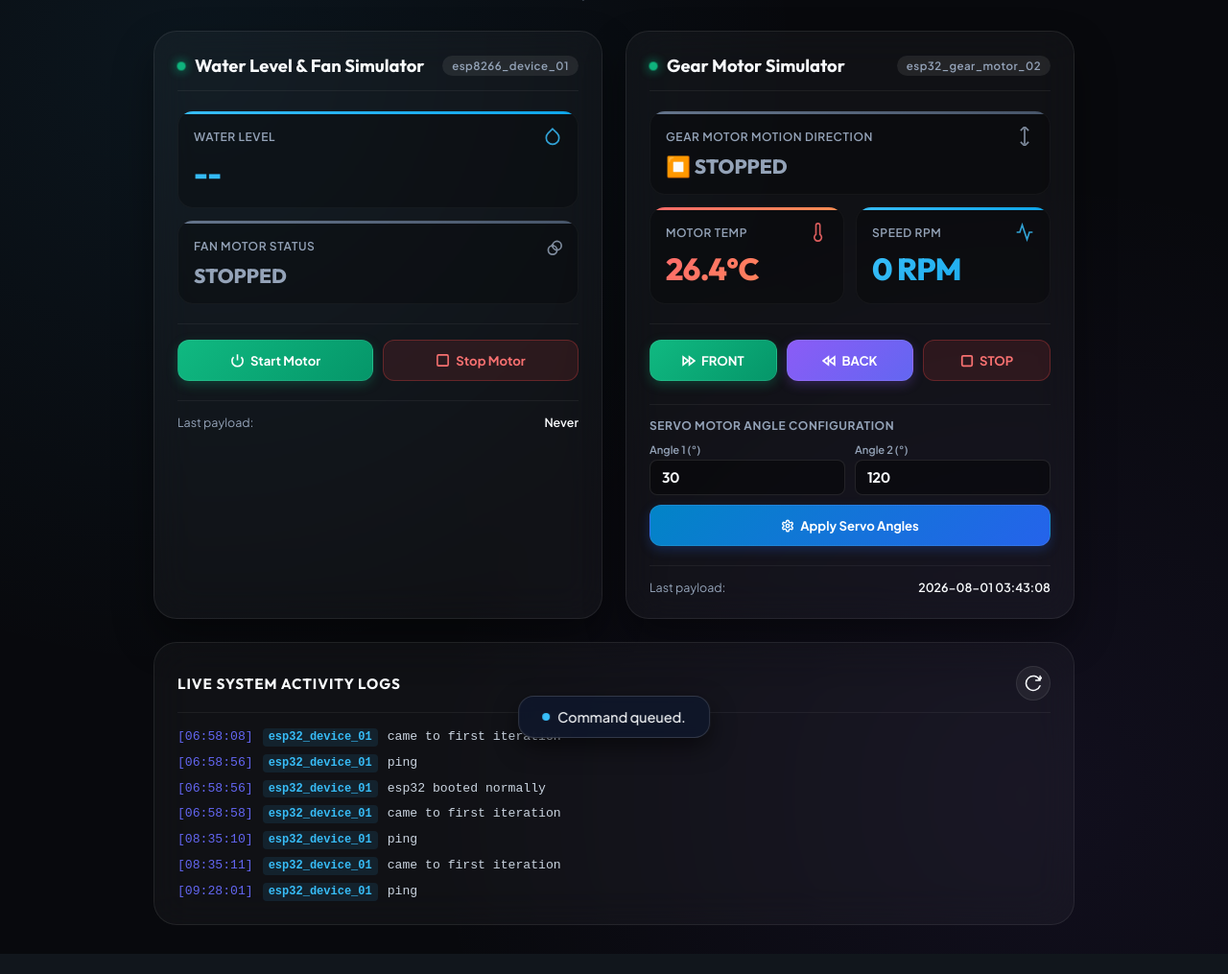
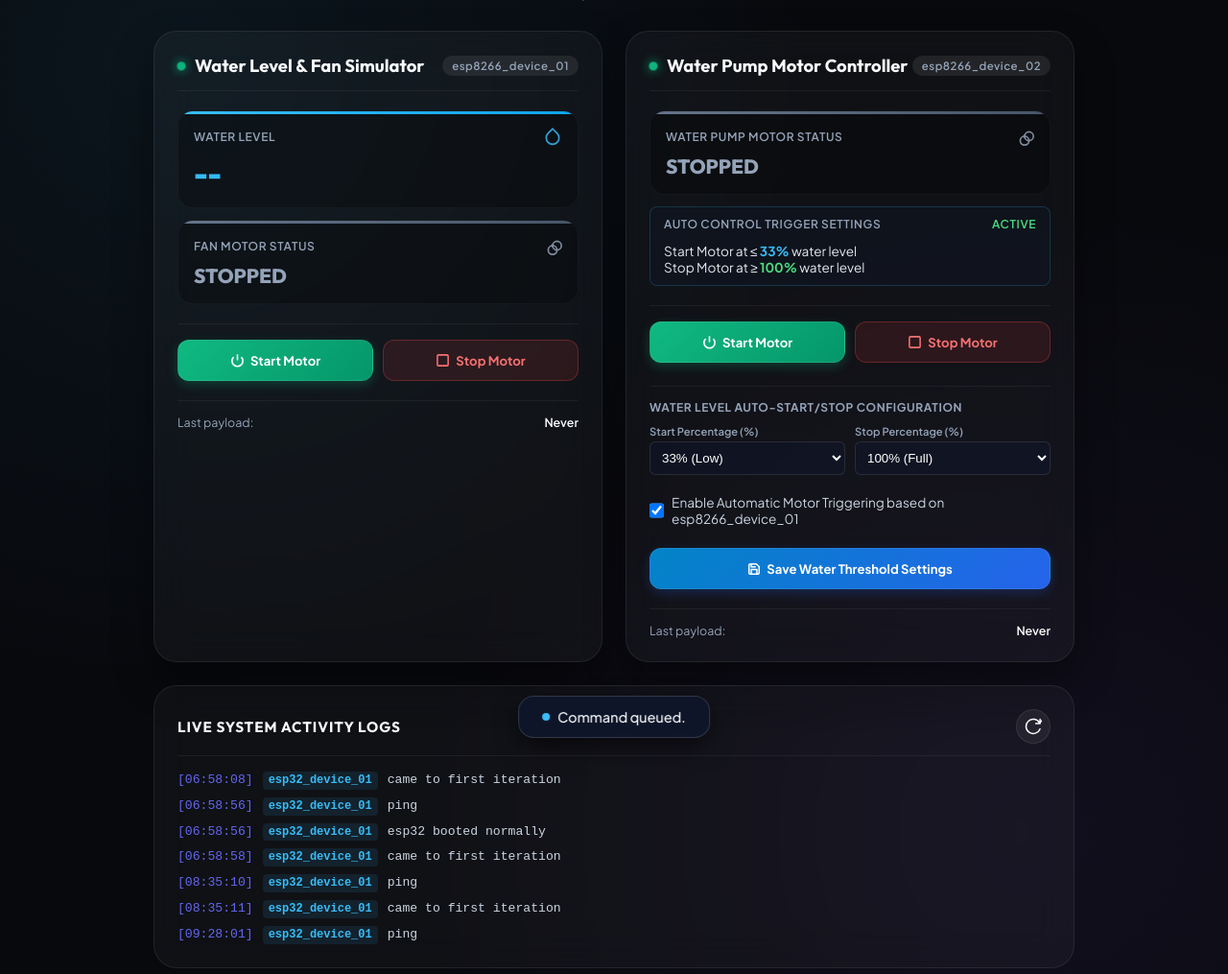
Before and after one commit to premkumarp94/premkumarp94-django_esp32, a Django app: page /api/status/ in a window 1280 px wide. Shown: the part 107-1122 px from the top of the page at 96% size. Before the commit the page ends 1101 px from the top, so only its background shows below. Run offline with Django 5.2, Linux system fonts and the light colour scheme; data comes from the database, SQL or seed files in the repository; both versions use the stored data as it was after the commit.

Commit message:
DJANGO_ESP32_2026_08_10_20_06_52

```diff
--- a/api/templates/api/status.html
+++ b/api/templates/api/status.html
@@ -627,112 +627,103 @@
         </div>
 
 
-        <!-- CARD 2: ESP32 Gear Motor Client (esp32_gear_motor_02) -->
-        <div class="device-card" id="card-esp32_gear_motor_02">
+        <!-- CARD 2: ESP8266 Motor Controller (esp8266_device_02) -->
+        <div class="device-card" id="card-esp8266_device_02">
             <div class="card-header">
                 <div class="device-title">
                     <span class="status-dot"></span>
-                    <span class="device-name">Gear Motor Simulator</span>
+                    <span class="device-name">Water Pump Motor Controller</span>
                 </div>
-                <span class="device-badge" id="badge-esp32_gear_motor_02">esp32_gear_motor_02</span>
+                <span class="device-badge" id="badge-esp8266_device_02">esp8266_device_02</span>
             </div>
 
             <div class="readings-container">
-                <!-- Motor Direction / State Box -->
-                <div class="reading-box full-width motor-state {% if device_02.motor_status == 'front' %}front-dir{% elif device_02.motor_status == 'back' %}back-dir{% endif %}" id="motor-box-esp32_gear_motor_02">
+                <!-- Motor State Box -->
+                <div class="reading-box full-width motor-state {% if device_02.motor_status == 'started' %}running{% endif %}" id="motor-box-esp8266_device_02">
                     <div class="reading-label">
-                        <span>Gear Motor Motion Direction</span>
+                        <span>Water Pump Motor Status</span>
                         <svg class="reading-icon" viewBox="0 0 24 24" fill="none" stroke="currentColor" stroke-width="2">
-                            <path d="M12 2v20M17 5l-5-5-5 5M17 19l-5 5-5-5"></path>
+                            <circle cx="12" cy="12" r="1"></circle>
+                            <path d="M12 12c0-3 2.5-5.5 5.5-5.5S23 9 23 12c0 3-2.5 5.5-5.5 5.5S12 15 12 12z"></path>
+                            <path d="M12 12c3 0 5.5 2.5 5.5 5.5S15 23 12 23c-3 0-5.5-2.5-5.5-5.5S9 12 12 12z"></path>
                         </svg>
                     </div>
-                    <div class="status-pill {% if device_02.motor_status == 'front' %}front{% elif device_02.motor_status == 'back' %}back{% else %}stopped{% endif %}" id="motor-val-esp32_gear_motor_02">
-                        {% if device_02.motor_status == 'front' %}
-                            ⏩ FRONT (FORWARD)
-                        {% elif device_02.motor_status == 'back' %}
-                            ⏪ BACK (REVERSE)
-                        {% else %}
-                            ⏹️ STOPPED
-                        {% endif %}
+                    <div class="status-pill {% if device_02.motor_status == 'started' %}running{% else %}stopped{% endif %}" id="motor-val-esp8266_device_02">
+                        {% if device_02.motor_status == 'started' %}RUNNING{% else %}STOPPED{% endif %}
                     </div>
                 </div>
 
-                <!-- Motor Temperature -->
-                <div class="reading-box temp">
-                    <div class="reading-label">
-                        <span>Motor Temp</span>
-                        <svg class="reading-icon" viewBox="0 0 24 24" fill="none" stroke="#ff6b6b" stroke-width="2">
-                            <path d="M14 14.76V3.5a2.5 2.5 0 0 0-5 0v11.26a4.5 4.5 0 1 0 5 0z"></path>
-                        </svg>
+                <!-- Active Threshold Summary -->
+                <div class="reading-box full-width" style="background: rgba(15, 23, 42, 0.4); border: 1px solid rgba(56, 189, 248, 0.2); padding: 10px 14px; border-radius: 8px;">
+                    <div class="reading-label" style="font-size: 0.75rem; color: #94a3b8; margin-bottom: 4px;">
+                        <span>Auto Control Trigger Settings</span>
+                        <span style="font-size: 0.75rem; font-weight: 600; color: {% if threshold.auto_mode %}#4ade80{% else %}#f87171{% endif %};" id="auto-badge-text">
+                            {% if threshold.auto_mode %}ACTIVE{% else %}DISABLED{% endif %}
+                        </span>
                     </div>
-                    <div class="reading-val" id="temp-esp32_gear_motor_02">
-                        {% if device_02.temperature %}{{ device_02.temperature|floatformat:1 }}°C{% else %}--{% endif %}
-                    </div>
-                </div>
-
-                <!-- Motor Speed / RPM -->
-                <div class="reading-box humidity">
-                    <div class="reading-label">
-                        <span>Speed RPM</span>
-                        <svg class="reading-icon" viewBox="0 0 24 24" fill="none" stroke="#38bdf8" stroke-width="2">
-                            <polyline points="22 12 18 12 15 21 9 3 6 12 2 12"></polyline>
-                        </svg>
-                    </div>
-                    <div class="reading-val" id="rpm-esp32_gear_motor_02">
-                        {% if device_02.humidity %}{{ device_02.humidity|floatformat:0 }} RPM{% else %}0 RPM{% endif %}
+                    <div style="font-size: 0.85rem; color: #e2e8f0;">
+                        Start Motor at ≤ <strong id="thresh-start-val" style="color: #38bdf8;">{{ threshold.start_level|floatformat:0 }}%</strong> water level<br>
+                        Stop Motor at ≥ <strong id="thresh-stop-val" style="color: #4ade80;">{{ threshold.stop_level|floatformat:0 }}%</strong> water level
                     </div>
                 </div>
             </div>
 
-            <!-- Gear Motor Controls: Front, Back, Stop -->
-            <div class="controls-grid three-col">
-                <button class="btn-action btn-front" onclick="sendDeviceCommand('esp32_gear_motor_02', 'gear_front')">
-                    <svg width="14" height="14" viewBox="0 0 24 24" fill="none" stroke="currentColor" stroke-width="3">
-                        <polygon points="13 19 22 12 13 5 13 19"></polygon>
-                        <polygon points="2 19 11 12 2 5 2 19"></polygon>
+            <!-- Motor Manual Controls: Start, Stop -->
+            <div class="controls-grid two-col">
+                <button class="btn-action btn-start" onclick="sendDeviceCommand('esp8266_device_02', 'start_motor')">
+                    <svg width="15" height="15" viewBox="0 0 24 24" fill="none" stroke="currentColor" stroke-width="2.5">
+                        <path d="M18.36 6.64a9 9 0 1 1-12.73 0"></path>
+                        <line x1="12" y1="2" x2="12" y2="12"></line>
                     </svg>
-                    FRONT
+                    Start Motor
                 </button>
-                <button class="btn-action btn-back" onclick="sendDeviceCommand('esp32_gear_motor_02', 'gear_back')">
-                    <svg width="14" height="14" viewBox="0 0 24 24" fill="none" stroke="currentColor" stroke-width="3">
-                        <polygon points="11 19 2 12 11 5 11 19"></polygon>
-                        <polygon points="22 19 13 12 22 5 22 19"></polygon>
-                    </svg>
-                    BACK
-                </button>
-                <button class="btn-action btn-stop" onclick="sendDeviceCommand('esp32_gear_motor_02', 'gear_stop')">
-                    <svg width="14" height="14" viewBox="0 0 24 24" fill="none" stroke="currentColor" stroke-width="3">
+                <button class="btn-action btn-stop" onclick="sendDeviceCommand('esp8266_device_02', 'stop_motor')">
+                    <svg width="15" height="15" viewBox="0 0 24 24" fill="none" stroke="currentColor" stroke-width="2.5">
                         <rect x="3" y="3" width="18" height="18" rx="2" ry="2"></rect>
                     </svg>
-                    STOP
+                    Stop Motor
                 </button>
             </div>
 
-            <!-- Servo Motor Angle Configuration -->
+            <!-- Water Level Threshold Configuration Input -->
             <div class="servo-inputs-container">
-                <div class="servo-title">Servo Motor Angle Configuration</div>
+                <div class="servo-title">Water Level Auto-Start/Stop Configuration</div>
                 <div class="servo-fields">
                     <div class="servo-field">
-                        <label for="servo-angle1-input">Angle 1 (°)</label>
-                        <input type="number" id="servo-angle1-input" value="30" min="0" max="180" placeholder="e.g. 30">
+                        <label for="thresh-start-input">Start Percentage (%)</label>
+                        <select id="thresh-start-input" style="width: 100%; padding: 8px; background: rgba(15, 23, 42, 0.6); border: 1px solid rgba(255,255,255,0.1); color: #fff; border-radius: 6px;">
+                            <option value="0" {% if threshold.start_level == 0 %}selected{% endif %}>0% (Empty)</option>
+                            <option value="33" {% if threshold.start_level == 33 %}selected{% endif %}>33% (Low)</option>
+                            <option value="66" {% if threshold.start_level == 66 %}selected{% endif %}>66% (Mid)</option>
+                            <option value="100" {% if threshold.start_level == 100 %}selected{% endif %}>100% (Full)</option>
+                        </select>
                     </div>
                     <div class="servo-field">
-                        <label for="servo-angle2-input">Angle 2 (°)</label>
-                        <input type="number" id="servo-angle2-input" value="120" min="0" max="180" placeholder="e.g. 120">
+                        <label for="thresh-stop-input">Stop Percentage (%)</label>
+                        <select id="thresh-stop-input" style="width: 100%; padding: 8px; background: rgba(15, 23, 42, 0.6); border: 1px solid rgba(255,255,255,0.1); color: #fff; border-radius: 6px;">
+                            <option value="33" {% if threshold.stop_level == 33 %}selected{% endif %}>33% (Low)</option>
+                            <option value="66" {% if threshold.stop_level == 66 %}selected{% endif %}>66% (Mid)</option>
+                            <option value="100" {% if threshold.stop_level == 100 %}selected{% endif %}>100% (Full)</option>
+                        </select>
                     </div>
                 </div>
-                <button class="btn-action btn-servo" onclick="sendServoAngles('esp32_gear_motor_02')">
+                <div style="display: flex; align-items: center; gap: 8px; margin-top: 10px; font-size: 0.85rem; color: #cbd5e1;">
+                    <input type="checkbox" id="auto-mode-checkbox" {% if threshold.auto_mode %}checked{% endif %} style="width: 16px; height: 16px; cursor: pointer;">
+                    <label for="auto-mode-checkbox" style="cursor: pointer;">Enable Automatic Motor Triggering based on esp8266_device_01</label>
+                </div>
+                <button class="btn-action btn-servo" onclick="saveWaterThresholds()" style="margin-top: 12px; background: linear-gradient(135deg, #0284c7, #2563eb);">
                     <svg width="14" height="14" viewBox="0 0 24 24" fill="none" stroke="currentColor" stroke-width="2.5">
-                        <path d="M12.22 2h-.44a2 2 0 0 0-2 2v.18a2 2 0 0 1-1 1.73l-.43.25a2 2 0 0 1-2 0l-.15-.08a2 2 0 0 0-2.73.73l-.22.38a2 2 0 0 0 .73 2.73l.15.1a2 2 0 0 1 1 1.72v.51a2 2 0 0 1-1 1.74l-.15.09a2 2 0 0 0-.73 2.73l.22.38a2 2 0 0 0 2.73.73l.15-.08a2 2 0 0 1 2 0l.43.25a2 2 0 0 1 1 1.73V20a2 2 0 0 0 2 2h.44a2 2 0 0 0 2-2v-.18a2 2 0 0 1 1-1.73l.43-.25a2 2 0 0 1 2 0l.15.08a2 2 0 0 0 2.73-.73l.22-.38a2 2 0 0 0-.73-2.73l-.15-.08a2 2 0 0 1-1-1.74v-.5a2 2 0 0 1 1-1.74l.15-.09a2 2 0 0 0 .73-2.73l-.22-.38a2 2 0 0 0-2.73-.73l-.15.08a2 2 0 0 1-2 0l-.43-.25a2 2 0 0 1-1-1.73V4a2 2 0 0 0-2-2z"></path>
-                        <circle cx="12" cy="12" r="3"></circle>
+                        <path d="M19 21H5a2 2 0 0 1-2-2V5a2 2 0 0 1 2-2h11l5 5v11a2 2 0 0 1-2 2z"></path>
+                        <polyline points="17 21 17 13 7 13 7 21"></polyline>
+                        <polyline points="7 3 7 8 15 8"></polyline>
                     </svg>
-                    Apply Servo Angles
+                    Save Water Threshold Settings
                 </button>
             </div>
 
             <div class="card-footer">
                 <span>Last payload:</span>
-                <span class="timestamp-text" id="time-esp32_gear_motor_02">{{ device_02.timestamp }}</span>
+                <span class="timestamp-text" id="time-esp8266_device_02">{{ device_02.timestamp }}</span>
             </div>
         </div>
 
@@ -798,22 +789,18 @@
                     motorVal.textContent = 'STOPPED';
                 }
             }
-        } else if (deviceId === 'esp32_gear_motor_02') {
-            const motorBox2 = document.getElementById('motor-box-esp32_gear_motor_02');
-            const motorVal2 = document.getElementById('motor-val-esp32_gear_motor_02');
+        } else if (deviceId === 'esp8266_device_02') {
+            const motorBox2 = document.getElementById('motor-box-esp8266_device_02');
+            const motorVal2 = document.getElementById('motor-val-esp8266_device_02');
             if (motorBox2 && motorVal2) {
-                if (['gear_front', 'front', 'start_motor'].includes(commandName)) {
-                    motorBox2.className = 'reading-box full-width motor-state front-dir';
-                    motorVal2.className = 'status-pill front';
-                    motorVal2.textContent = '⏩ FRONT (FORWARD)';
-                } else if (['gear_back', 'back'].includes(commandName)) {
-                    motorBox2.className = 'reading-box full-width motor-state back-dir';
-                    motorVal2.className = 'status-pill back';
-                    motorVal2.textContent = '⏪ BACK (REVERSE)';
-                } else if (['gear_stop', 'stop_motor', 'stop'].includes(commandName)) {
+                if (commandName === 'start_motor') {
+                    motorBox2.className = 'reading-box full-width motor-state running';
+                    motorVal2.className = 'status-pill running';
+                    motorVal2.textContent = 'RUNNING';
+                } else if (commandName === 'stop_motor') {
                     motorBox2.className = 'reading-box full-width motor-state';
                     motorVal2.className = 'status-pill stopped';
-                    motorVal2.textContent = '⏹️ STOPPED';
+                    motorVal2.textContent = 'STOPPED';
                 }
             }
         }
@@ -846,13 +833,14 @@
         }
     }
 
-    // Send Servo Angles Configuration Command
-    function sendServoAngles(deviceId) {
-        const a1El = document.getElementById('servo-angle1-input');
-        const a2El = document.getElementById('servo-angle2-input');
-        const angle1 = a1El ? (a1El.value || 30) : 30;
-        const angle2 = a2El ? (a2El.value || 120) : 120;
-        sendDeviceCommand(deviceId, `set_servo:${angle1}:${angle2}`);
+    // Save Water Level Start & Stop Threshold Configuration
+    async function saveWaterThresholds() {
+        const startVal = document.getElementById('thresh-start-input').value;
+        const stopVal = document.getElementById('thresh-stop-input').value;
+        const autoMode = document.getElementById('auto-mode-checkbox').checked ? 1 : 0;
+
+        const cmd = `set_threshold:${startVal}:${stopVal}:${autoMode}`;
+        await sendDeviceCommand('esp8266_device_02', cmd);
     }
 
     // Refresh Telemetry Data via JSON AJAX Polling
@@ -895,33 +883,39 @@
                         }
                     }
 
-                    // Update esp32_gear_motor_02
-                    const dev2 = data.devices['esp32_gear_motor_02'];
+                    // Update esp8266_device_02
+                    const dev2 = data.devices['esp8266_device_02'];
                     if (dev2) {
-                        const tempEl2 = document.getElementById('temp-esp32_gear_motor_02');
-                        const rpmEl2 = document.getElementById('rpm-esp32_gear_motor_02');
-                        const motorBox2 = document.getElementById('motor-box-esp32_gear_motor_02');
-                        const motorVal2 = document.getElementById('motor-val-esp32_gear_motor_02');
-                        const timeEl2 = document.getElementById('time-esp32_gear_motor_02');
+                        const motorBox2 = document.getElementById('motor-box-esp8266_device_02');
+                        const motorVal2 = document.getElementById('motor-val-esp8266_device_02');
+                        const timeEl2 = document.getElementById('time-esp8266_device_02');
 
-                        if (tempEl2 && dev2.temperature !== null) tempEl2.textContent = parseFloat(dev2.temperature).toFixed(1) + '°C';
-                        if (rpmEl2 && dev2.humidity !== null) rpmEl2.textContent = Math.round(dev2.humidity) + ' RPM';
                         if (timeEl2) timeEl2.textContent = dev2.timestamp || 'Never';
 
                         if (motorBox2 && motorVal2) {
-                            if (dev2.motor_status === 'front') {
-                                motorBox2.className = 'reading-box full-width motor-state front-dir';
-                                motorVal2.className = 'status-pill front';
-                                motorVal2.textContent = '⏩ FRONT (FORWARD)';
-                            } else if (dev2.motor_status === 'back') {
-                                motorBox2.className = 'reading-box full-width motor-state back-dir';
-                                motorVal2.className = 'status-pill back';
-                                motorVal2.textContent = '⏪ BACK (REVERSE)';
+                            if (dev2.motor_status === 'started') {
+                                motorBox2.className = 'reading-box full-width motor-state running';
+                                motorVal2.className = 'status-pill running';
+                                motorVal2.textContent = 'RUNNING';
                             } else {
                                 motorBox2.className = 'reading-box full-width motor-state';
                                 motorVal2.className = 'status-pill stopped';
-                                motorVal2.textContent = '⏹️ STOPPED';
+                                motorVal2.textContent = 'STOPPED';
                             }
+                        }
+                    }
+
+                    // Update Threshold Display
+                    if (data.threshold) {
+                        const startEl = document.getElementById('thresh-start-val');
+                        const stopEl = document.getElementById('thresh-stop-val');
+                        const badgeEl = document.getElementById('auto-badge-text');
+
+                        if (startEl) startEl.textContent = Math.round(data.threshold.start_level) + '%';
+                        if (stopEl) stopEl.textContent = Math.round(data.threshold.stop_level) + '%';
+                        if (badgeEl) {
+                            badgeEl.textContent = data.threshold.auto_mode ? 'ACTIVE' : 'DISABLED';
+                            badgeEl.style.color = data.threshold.auto_mode ? '#4ade80' : '#f87171';
                         }
                     }
                 }
--- a/api/views/status.py
+++ b/api/views/status.py
@@ -1,22 +1,21 @@
 from django.http import JsonResponse
 from django.shortcuts import render
 from django.db import OperationalError
-from api.models import TelemetryReading, DeviceLog
+from api.models import TelemetryReading, DeviceLog, WaterThreshold
 
 def status(request):
     try:
-        # Fetch device IDs from top 50 recent readings (fast indexed slice, no full table scan)
+        # Fetch device IDs from top 50 recent readings
         recent_devs = TelemetryReading.objects.order_by('-timestamp')[:50].values_list('device_id', flat=True)
         device_ids = list(dict.fromkeys(recent_devs))
     except Exception:
         device_ids = []
 
-    # Ensure standard simulator devices exist in dictionary
-    default_devices = ["esp8266_device_01", "esp32_gear_motor_02"]
+    # Ensure standard ESP8266 devices exist in dictionary
+    default_devices = ["esp8266_device_01", "esp8266_device_02"]
     for dev in default_devices:
         if dev not in device_ids:
             device_ids.append(dev)
-
 
     devices_data = {}
     for dev_id in device_ids:
@@ -46,6 +45,17 @@ def status(request):
                 "timestamp": "Never"
             }
 
+    # Fetch active water level thresholds
+    try:
+        t_obj, _ = WaterThreshold.objects.get_or_create(id=1, defaults={"start_level": 33.0, "stop_level": 100.0, "auto_mode": True})
+        threshold_data = {
+            "start_level": t_obj.start_level,
+            "stop_level": t_obj.stop_level,
+            "auto_mode": t_obj.auto_mode
+        }
+    except Exception:
+        threshold_data = {"start_level": 33.0, "stop_level": 100.0, "auto_mode": True}
+
     # Fetch recent logs across devices
     try:
         latest_logs = list(DeviceLog.objects.order_by('-timestamp')[:15])
@@ -74,7 +84,8 @@ def status(request):
         context = {
             "devices": devices_data,
             "device_01": devices_data.get("esp8266_device_01"),
-            "device_02": devices_data.get("esp32_gear_motor_02"),
+            "device_02": devices_data.get("esp8266_device_02"),
+            "threshold": threshold_data,
             "has_data": overall_latest is not None,
             "logs": latest_logs
         }
@@ -84,6 +95,7 @@ def status(request):
     return JsonResponse({
         "status": "success",
         "devices": devices_data,
+        "threshold": threshold_data,
         "logs": logs_data,
         "device_id": overall_latest.device_id if overall_latest else "esp8266_device_01",
         "water_level": overall_latest.water_level if overall_latest else None,
--- a/esp32_gear_motor_simulator.py
+++ b/esp32_gear_motor_simulator.py
@@ -6,10 +6,10 @@ import threading
 from datetime import datetime
 
 # Configurations
-DEVICE_ID = "esp32_gear_motor_02"  # Unique device name for Gear Motor ESP32
+DEVICE_ID = "esp8266_device_02"  # Unique device name for Water Motor ESP8266
 loop_interval = 5  # sends telemetry data every 5 seconds
-motor_status = "stopped"  # "stopped", "front" (forward), "back" (reverse)
-pending_device_msg = "ESP32 Gear Motor booted normally"
+motor_status = "stopped"  # "stopped", "started"
+pending_device_msg = "ESP8266 Motor Controller booted normally"
 iteration_count = 0
 
 # Servo Motor Configuration (Angle 1 and Angle 2)
```
Also changed, not shown: api/models.py (+10 -0 lines), api/views/command.py (+39 -11 lines), api/views/telemetry.py (+52 -23 lines), api/migrations/0005_waterthreshold_alter_devicecommand_device_id_and_more.py (added), db.sqlite3, 1 other file.
